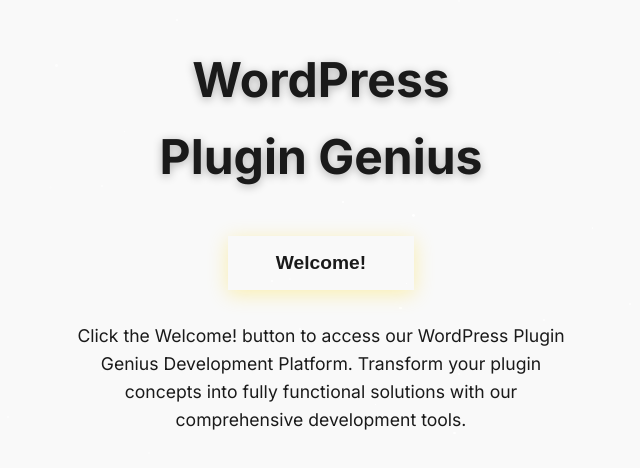
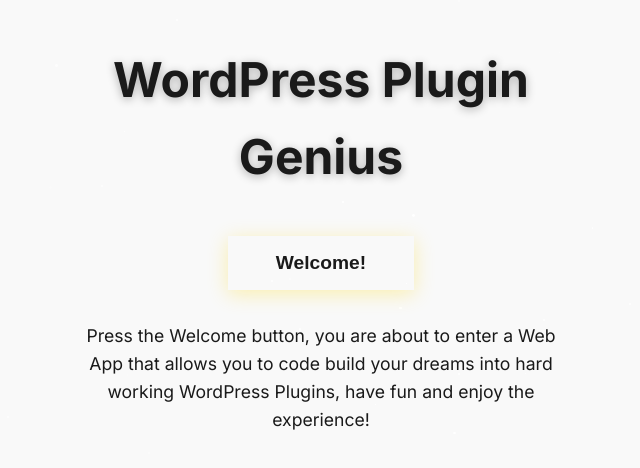
Before and after one commit to Asho777/Plugin_Genius, a React (Vite) app: page / in a window 1280 px wide. Shown: the part 162-630 px from the top of the page, without its empty margins (319-959 px from the left). Built offline with nearby package versions, Linux system fonts and the light colour scheme; the HTML template or start-up script is replaced by a standard one.

Commit message:
Centered the Plugin Name entry Field

```diff
--- a/src/components/common/SplashScreen.tsx
+++ b/src/components/common/SplashScreen.tsx
@@ -69,7 +69,7 @@
           animate={{ opacity: 1, y: 0 }}
           transition={{ duration: 0.8, delay: 0.5 }}
         >
-          WordPress<br /><span>Plugin Genius</span>
+          WordPress Plugin <span>Genius</span>
         </motion.h1>
 
         <motion.button
@@ -90,7 +90,7 @@
           animate={{ opacity: 1 }}
           transition={{ duration: 0.8, delay: 1 }}
         >
-          Click the Welcome! button to access our WordPress Plugin Genius Development Platform. Transform your plugin concepts into fully functional solutions with our comprehensive development tools.
+          Press the Welcome button, you are about to enter a Web App that allows you to code build your dreams into hard working WordPress Plugins, have fun and enjoy the experience!
         </motion.p>
       </motion.div>
     </div>
--- a/src/styles/create-plugin.css
+++ b/src/styles/create-plugin.css
@@ -22,6 +22,10 @@
   max-width: 1200px;
   margin: 0 auto;
   padding: 0 var(--spacing-lg);
+  display: flex;
+  flex-direction: column;
+  align-items: center;
+  text-align: center;
 }
 
 .page-title {
@@ -40,7 +44,7 @@
 
 .plugin-name-container {
   max-width: 500px;
-  margin: 0 auto;
+  width: 100%;
 }
 
 .plugin-name-input {
```
Also changed, not shown: 1 other file (tests, documents, lock files or other folders).
